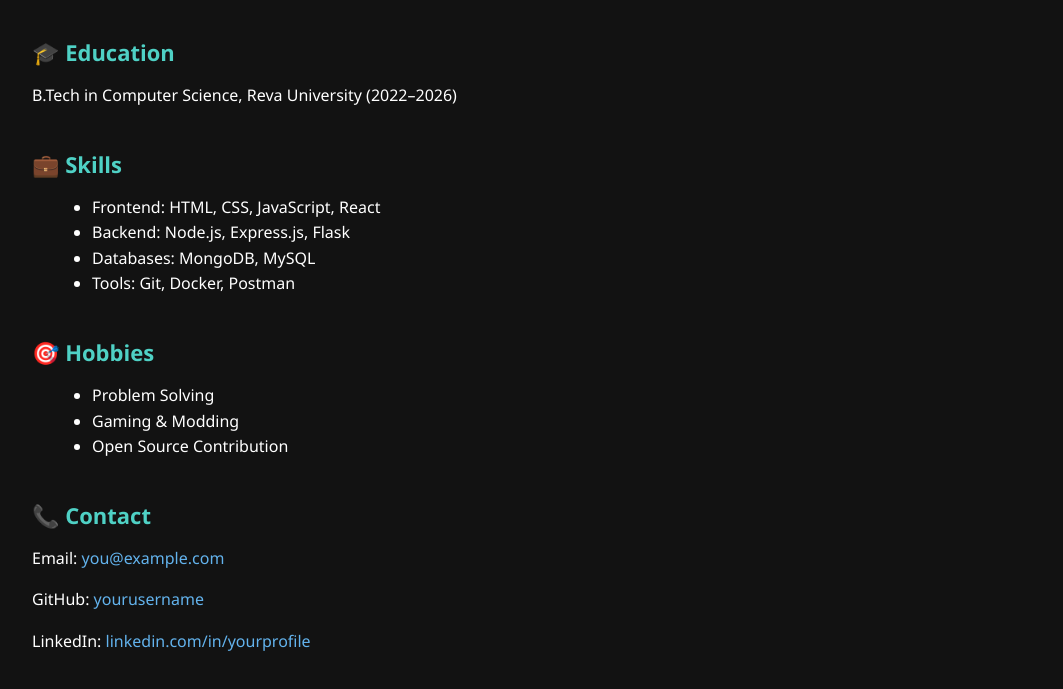
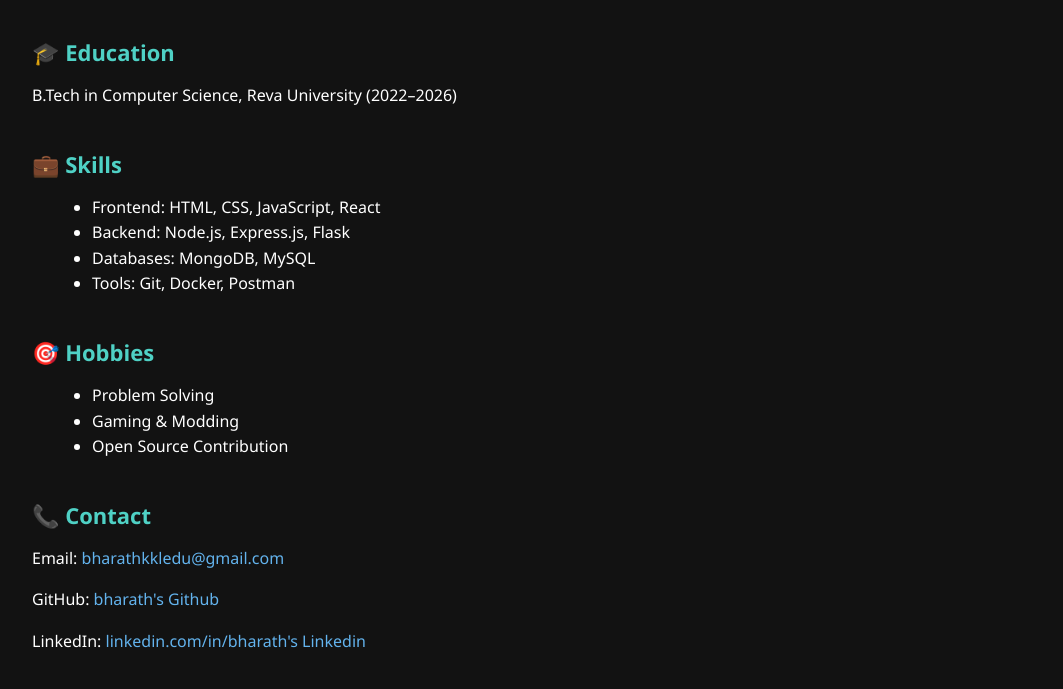
Before and after one commit to Bharathpothula205/my-portfolio, a plain HTML site: page index.html in a window 1280 px wide. Shown: the part 199-888 px from the top of the page, without its empty margins (108-1171 px from the left). Drawn offline with Linux system fonts and the light colour scheme.

Commit message:
modified

```diff
--- a/index.html
+++ b/index.html
@@ -63,7 +63,7 @@
         <h1>Pothula Bharath</h1>
         <p>Full Stack Developer</p>
       </div>
-      <img src="bharath.jpg" alt="Profile Pic">
+      <img src="bharath.jpg" alt="Profile Pics">
     </div>
 
     <section>
@@ -92,9 +92,9 @@
 
     <section>
       <h2>📞 Contact</h2>
-      <p>Email: <a href="mailto:you@example.com">you@example.com</a></p>
-      <p>GitHub: <a href="https://github.com/yourusername" target="_blank">yourusername</a></p>
-      <p>LinkedIn: <a href="https://linkedin.com/in/yourprofile" target="_blank">linkedin.com/in/yourprofile</a></p>
+      <p>Email: <a href="mailto:bharathkkledu@gmail.com">bharathkkledu@gmail.com</a></p>
+      <p>GitHub: <a href="https://github.com/Bharathpothula205/" target="_blank">bharath's Github</a></p>
+      <p>LinkedIn: <a href="https://www.linkedin.com/in/bharath-p-993622298/" target="_blank">linkedin.com/in/bharath's Linkedin</a></p>
     </section>
   </div>
 </body>
```
